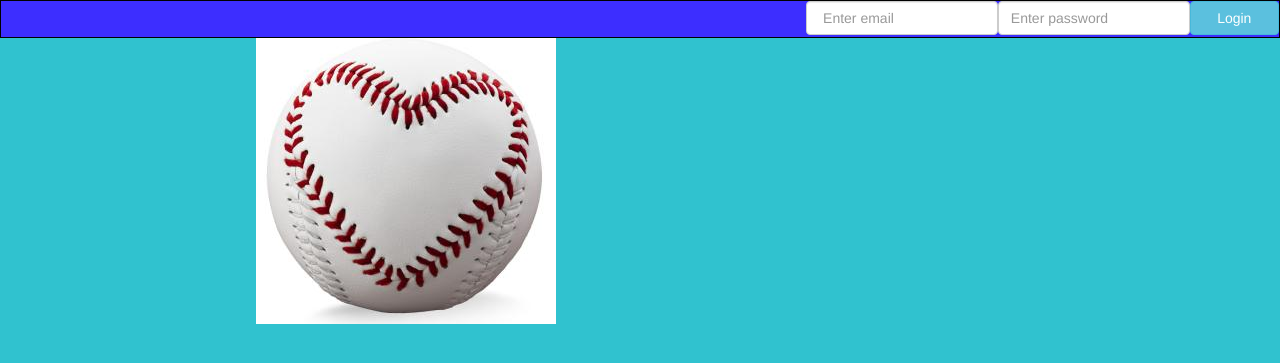
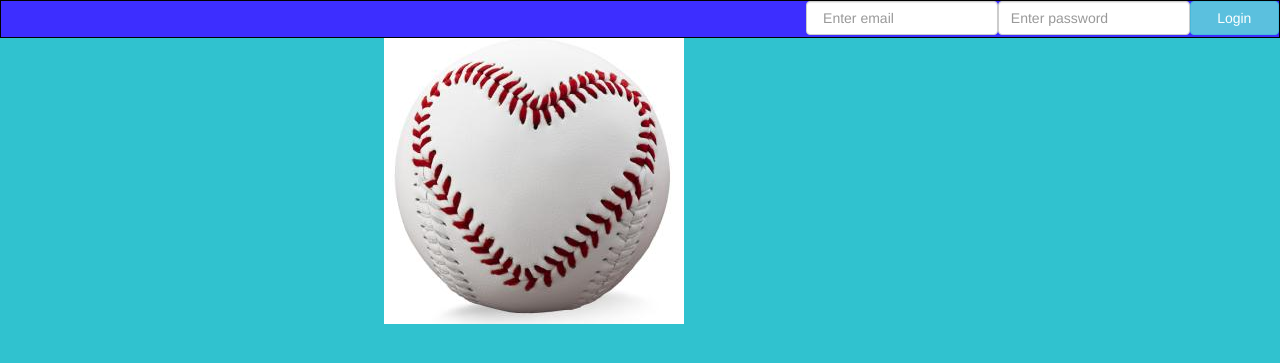
Before and after one commit to gmaurer/mastersofcode1, a PHP site: page / in a window 1280 px wide. Shown: the top 363 px of the page. Run offline with PHP 8.4, Linux system fonts and the light colour scheme; some libraries are stand-ins or nearby versions.

Commit message:
centering

```diff
--- a/www/index.php
+++ b/www/index.php
@@ -68,7 +68,7 @@
 
     .center {
         margin: auto;
-        width: 60%;
+        width: 40%;
 
     }
 
```
